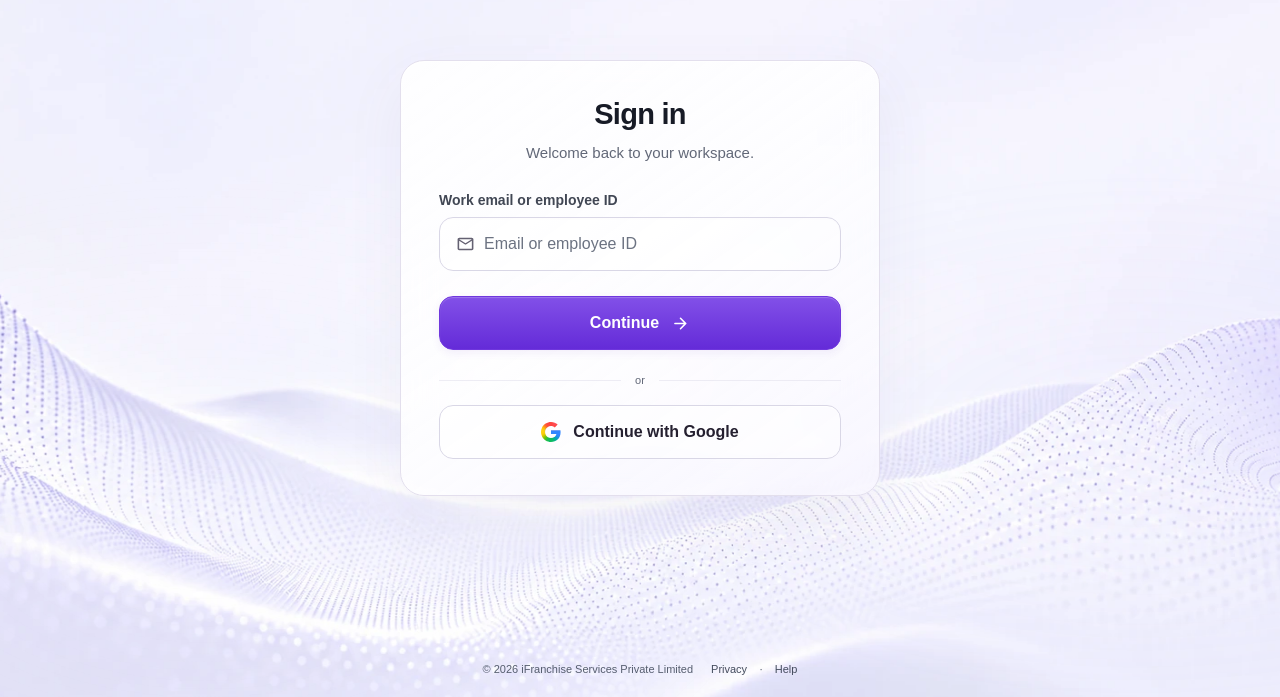
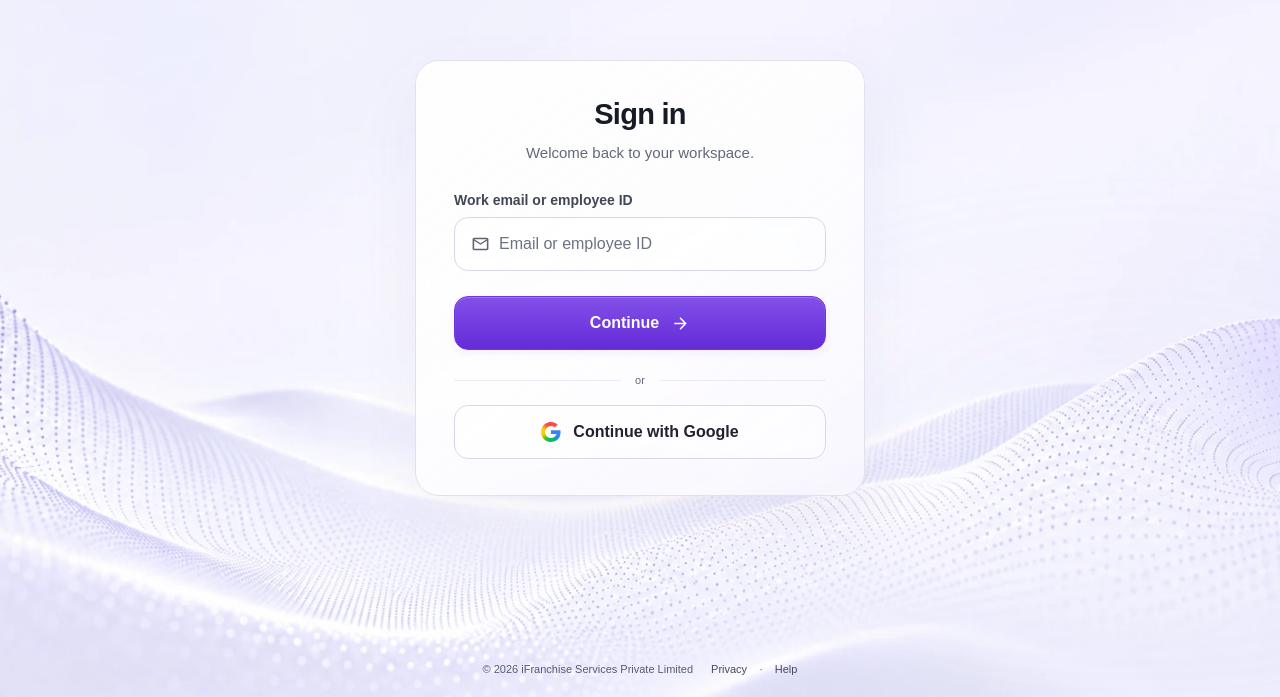
Before and after one commit to iFranchise-Tech/ifranchise-crm-wireframes, a Next.js app: page /auth-preview/sign-in in a window 1280 px wide. Shown: the part 103-800 px from the top of the page. Built offline with nearby package versions, Linux system fonts and the light colour scheme; a web font is replaced by a local one.

Commit message:
Slightly narrow authentication cards

```diff
--- a/app/auth-scene.css
+++ b/app/auth-scene.css
@@ -27,7 +27,7 @@
 @keyframes wave-flow { from { transform: translate3d(-.8%, .3%, 0) scale(1.005, 1) skewY(-.25deg); } to { transform: translate3d(.8%, -.4%, 0) scale(1.025, 1.035) skewY(.25deg); } }
 @keyframes wave-light { from { opacity: .25; transform: translate3d(-2%, 0, 0); } to { opacity: .55; transform: translate3d(2%, -.5%, 0); } }
 .auth-column {
-  width: min(100%, 480px); align-self: center; margin: 12px auto; padding: 36px 38px;
+  width: min(100%, 450px); align-self: center; margin: 12px auto; padding: 36px 38px;
   border: 1px solid #e3dfed; border-radius: 24px;
   /* An opaque base also keeps the form readable without backdrop-filter support. */
   background: #fcfbff;
```
